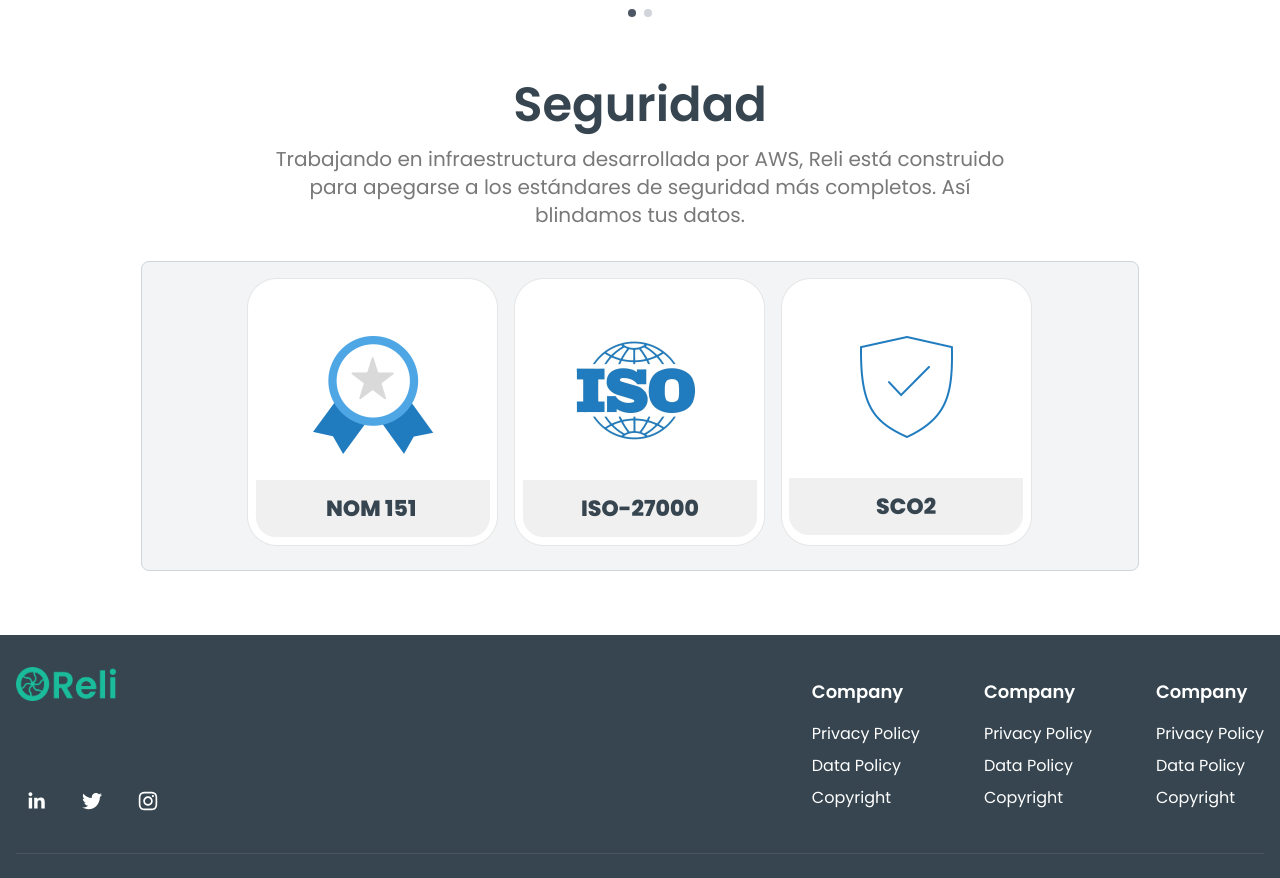
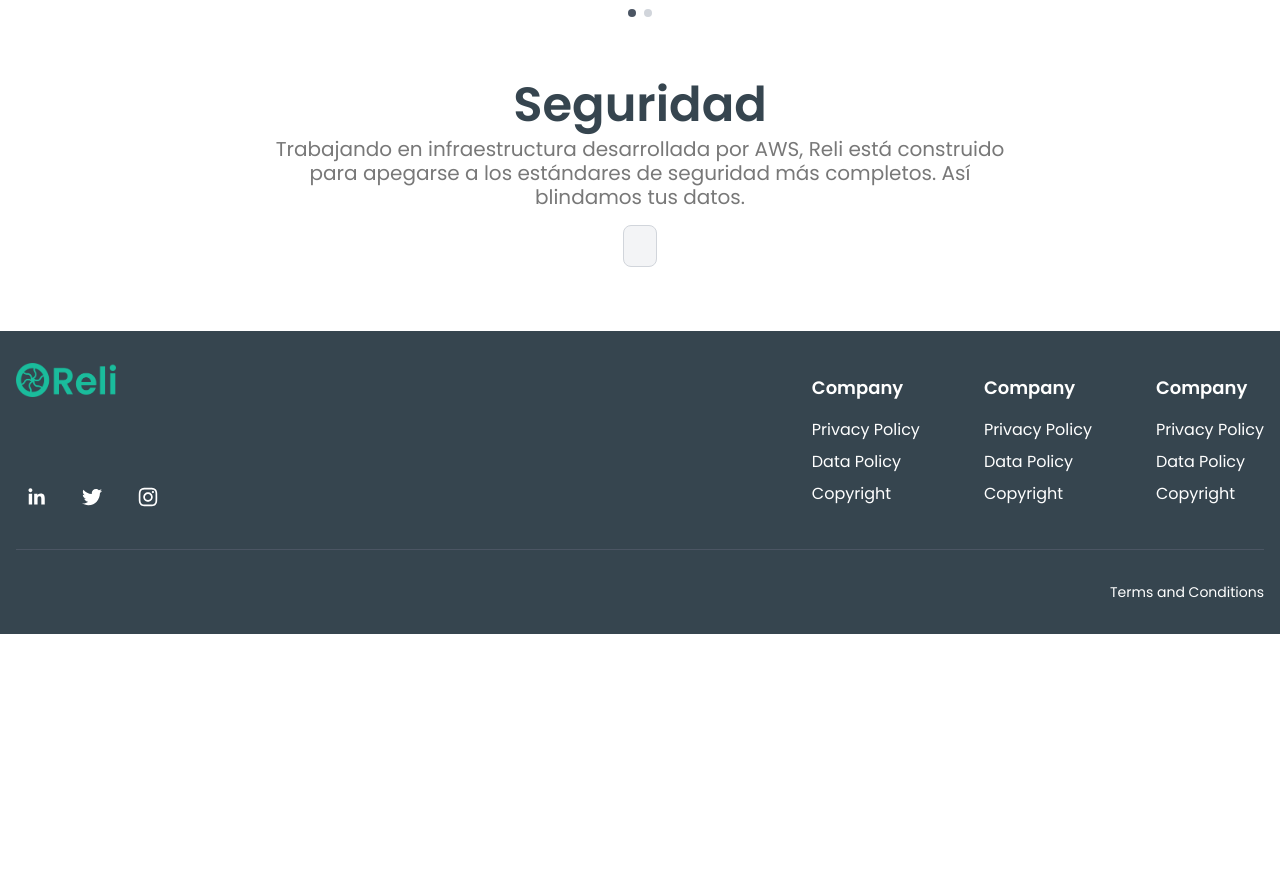
Before and after one commit to MexicaNFT/reliLanding, a Next.js app: page / in a window 1280 px wide. Shown: the part 2360-3238 px from the top of the page. After the commit the page ends 2994 px from the top, so only its background shows below. Built offline with nearby package versions, Linux system fonts and the light colour scheme.

Commit message:
"Refactor CSS classes and layout in Seguridad and PlanPage components"

```diff
--- a/src/app/components/Seguridad.tsx
+++ b/src/app/components/Seguridad.tsx
@@ -8,7 +8,7 @@ interface SecurityItemProps {
 }
 
 const SecurityItem: React.FC<SecurityItemProps> = ({ icon }) => (
-  <div className="flex flex-col items-center   rounded-lg ">
+  <div className="flex flex-col items-center rounded-lg">
     <Image
       src={icon}
       alt={""}
@@ -22,17 +22,29 @@ const SecurityItem: React.FC<SecurityItemProps> = ({ icon }) => (
 
 export default function Seguridad() {
   return (
-    <section className="p-4 ">
-      <div className="text-center my-16 md:my-12">
-        <h2 className="font-poppins font-bold text-2xl sm:text-3xl md:text-4xl lg:text-5xl text-[#36454F] mb-4">
+    <section className="p-4">
+      <div className="text-center my-8 md:my-12">
+        <h2 className="font-poppins font-bold text-2xl sm:text-3xl md:text-4xl lg:text-5xl text-[#36454F] mb-2">
           Seguridad
         </h2>
-        <p className="font-poppins text-base sm:text-lg md:text-xl text-[#787878] max-w-3xl mx-auto leading-tight md:leading-[28px]">
+        <p className="font-poppins text-base sm:text-lg md:text-xl text-[#787878] max-w-3xl mx-auto leading-tight md:leading-[24px]">
           Trabajando en infraestructura desarrollada por AWS, Reli está
           construido para apegarse a los estándares de seguridad más completos.
           Así blindamos tus datos.
         </p>
-        <div className="flex flex-col md:flex-row justify-center items-center space-y-4 md:space-y-0 md:space-x-4 bg-gray-100 p-4 mt-8 w-4/5 mx-auto border border-gray-300 rounded-lg">
+        <div
+          className="flex flex-col sm:flex-row justify-center items-center space-y-4 sm:space-y-0 sm:space-x-4 bg-gray-100 p-4 mt-4 w-3
+
+
+
+
+
+
+
+
+
+        /5 mx-auto border border-gray-300 rounded-lg"
+        >
           <SecurityItem icon={aa} />
           <SecurityItem icon={bb} />
           <SecurityItem icon={cc} />
--- a/src/app/plan/page.tsx
+++ b/src/app/plan/page.tsx
@@ -80,7 +80,7 @@ export default function PlanPage() {
           </div>
         </div>
 
-        <div className="grid grid-cols-1 sm:grid-cols-2 lg:grid-cols-3 gap-4 justify-items-center">
+        <div className="flex flex-col sm:flex-row justify-center items-center space-y-4 sm:space-y-0 sm:space-x-4  p-4 mt-4 w-4/5 mx-auto rounded-lg">
           {plans.map((plan) => (
             <Card
               key={plan.name}
```
